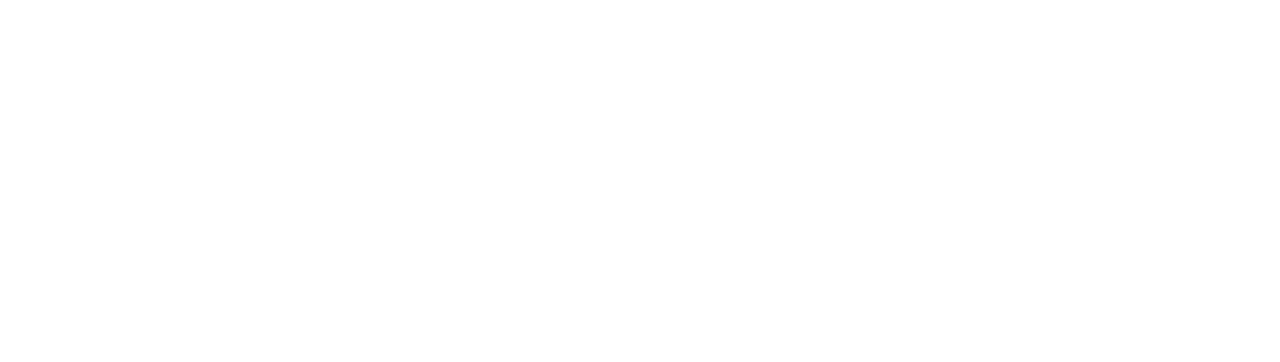
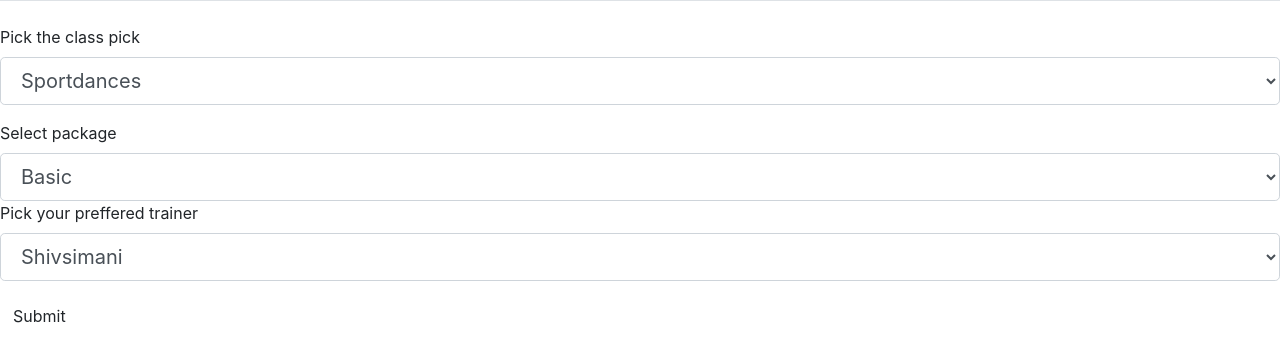
Before and after one commit to C-Ogamba/GET-FIT, a Flask app: page /products in a window 1280 px wide. Before the commit the part shown is empty. Shown: the top 362 px of the page. Run offline with Flask 2, Linux system fonts and the light colour scheme.

Commit message:
add option to pick from

```diff
--- a/app/forms.py
+++ b/app/forms.py
@@ -6,7 +6,7 @@ from wtforms.validators import DataRequired
 
 #activity form
 class productForm(FlaskForm):
-    classes = SelectField("Pick the class pick", choices=[("1", "Sportdances"), ( "2", "Bodybuilding")],validators=[DataRequired()] ,coerce=string)
+    classes = SelectField("Pick the class pick", choices=[("1", "Sportdances"), ( "2", "Bodybuilding")],validators=[DataRequired()] )
     trainer = SelectField("Pick your preffered trainer", choices=[("trainer 1", "Shivsimani"), ( "trainner 2", "Chikikiruka,")],validators=[DataRequired()])
     package= SelectField('Select package',choices=[("package 1","Basic"), ("package 2","Unlimited")],validators=[DataRequired()])
     submit = SubmitField('Submit')
--- a/app/templates/products.html
+++ b/app/templates/products.html
@@ -4,9 +4,76 @@
     <meta charset="UTF-8">
     <meta http-equiv="X-UA-Compatible" content="IE=edge">
     <meta name="viewport" content="width=device-width, initial-scale=1.0">
+    <link rel="stylesheet" href="https://cdn.jsdelivr.net/npm/bootstrap@4.3.1/dist/css/bootstrap.min.css" integrity="sha384-ggOyR0iXCbMQv3Xipma34MD+dH/1fQ784/j6cY/iJTQUOhcWr7x9JvoRxT2MZw1T" crossorigin="anonymous">
+
     <title>Document</title>
 </head>
 <body>
 
+    <div class="content-section">
+
+        <form method="POST"  action="" novalidate>
+            {{form.hidden_tag()}}
+            <fieldset class="form-group">
+                <legend  class="border-bottom mb-4"></legend>
+                <div class="form-group">
+                    {{form.classes.label(class="form-control-label")}}
+                    {% if form.classes.errors%}
+                    {{form.classes(class="form-control form-control-lg is-invalid" )}}
+                        <div class="invalid-feedback">
+                            {% for error in form.classes.errors%}
+                                <span>{{error}}</span>
+                            {% endfor %}
+                        </div>
+                        {% else%}
+                        {{form.classes(class="form-control form-control-lg")}}
+
+
+                    {% endif %}
+
+
+                </div>
+                <div class="form-groip">
+                    {{form.package.label(class="form-control-label")}}
+                        {% if form.package.errors%}
+                        {{form.package(class="form-control form-control-lg is-invalid" )}}
+                            <div class="invalid-feedback">
+                                {% for error in form.package.errors%}
+                                    <span>{{error}}</span>
+                                {% endfor %}
+                            </div>
+                            {% else%}
+
+                            {{form.package(class="form-control form-control-lg")}}
+
+                        {% endif %}
+                </div>
+
+                <div class="form-groip">
+                    {{form.trainer.label(class="form-control-label")}}
+                        {% if form.trainer.errors%}
+                        {{form.trainer(class="form-control form-control-lg is-invalid" )}}
+                            <div class="invalid-feedback">
+                                {% for error in form.trainer.errors%}
+                                    <span>{{error}}</span>
+                                {% endfor %}
+                            </div>
+                            {% else%}
+
+                            {{form.trainer(class="form-control form-control-lg")}}
+
+                        {% endif %}
+                </div>
+            </fieldset>
+
+
+            <div class="form-group ">
+                {{form.submit(class="btn ")}}
+            </div>
+
+
+
+        </form>
+
 </body>
 </html>
```
